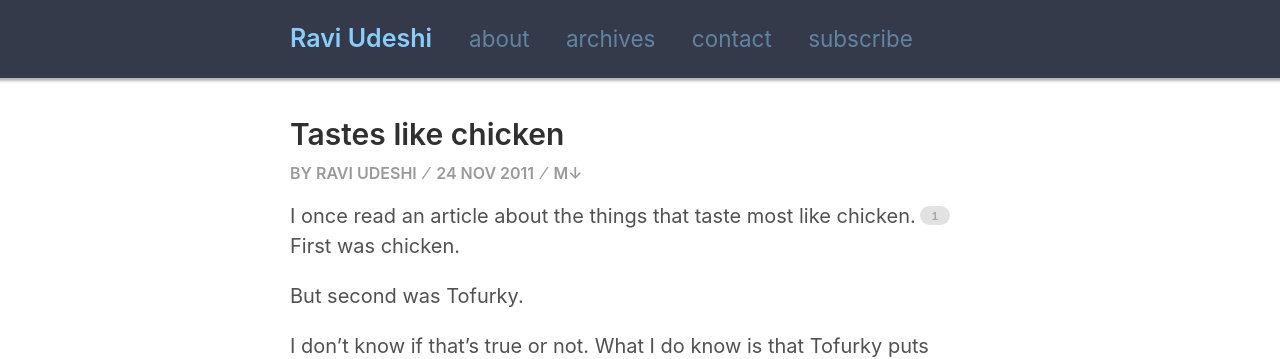
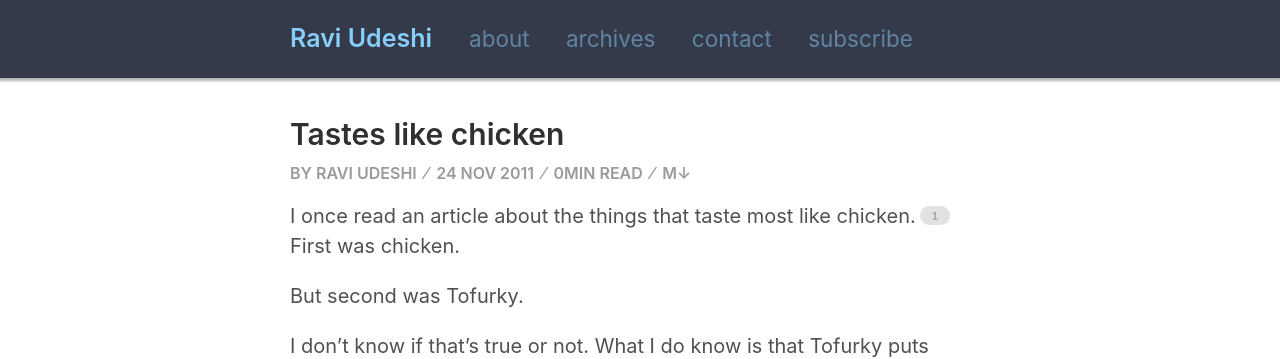
Before and after one commit to rkudeshi/rkudeshi.github.io, a Jekyll site: the page built from _posts/2011-11-24-tastes-like-chicken.md, in a window 1280 px wide. Shown: the top 359 px of the page. Built offline with Jekyll 4.4.1, drawn with Linux system fonts in a browser that asks for light colours.

Commit message:
Add reading time

```diff
--- a/_layouts/post.html
+++ b/_layouts/post.html
@@ -10,6 +10,8 @@ layout: default
     <a href="/about">By Ravi Udeshi</a>
     <span>&nbsp;&#8260;&nbsp;</span>
     <time datetime="{{ page.date | date_to_xmlschema }}">{{ page.date | date_to_string }}</time>
+    <span>&nbsp;&#8260;&nbsp;</span>
+    <span>{{ content | strip_html | number_of_words | plus:100 | divided_by:200 }}min read</span>
     <span>&nbsp;&#8260;&nbsp;</span>
     <a href="https://raw.githubusercontent.com/{{ site.github.repository_nwo }}/master/{{ page.path }}">M&#8595;</a>
   </div>
```
